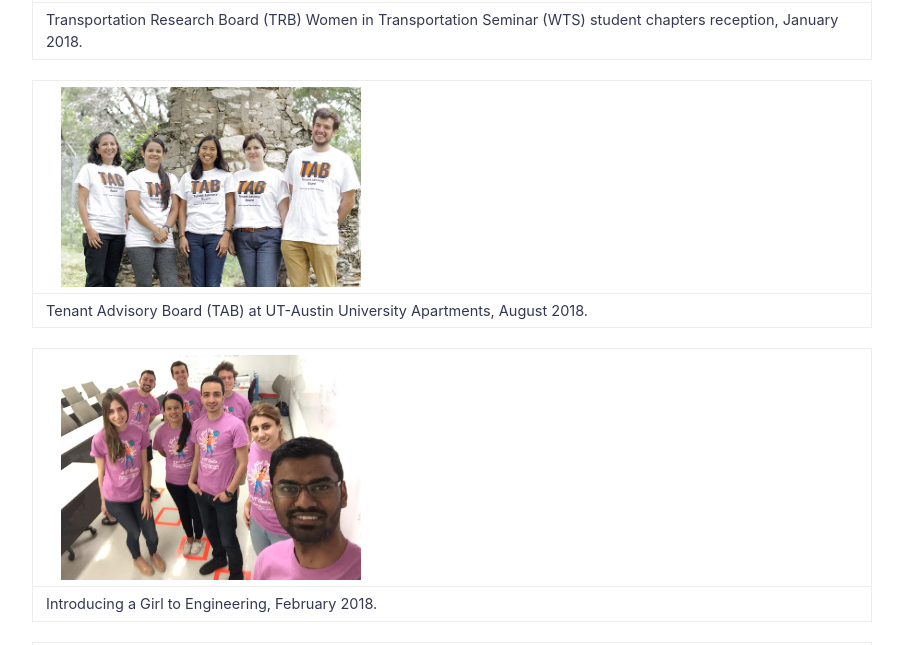
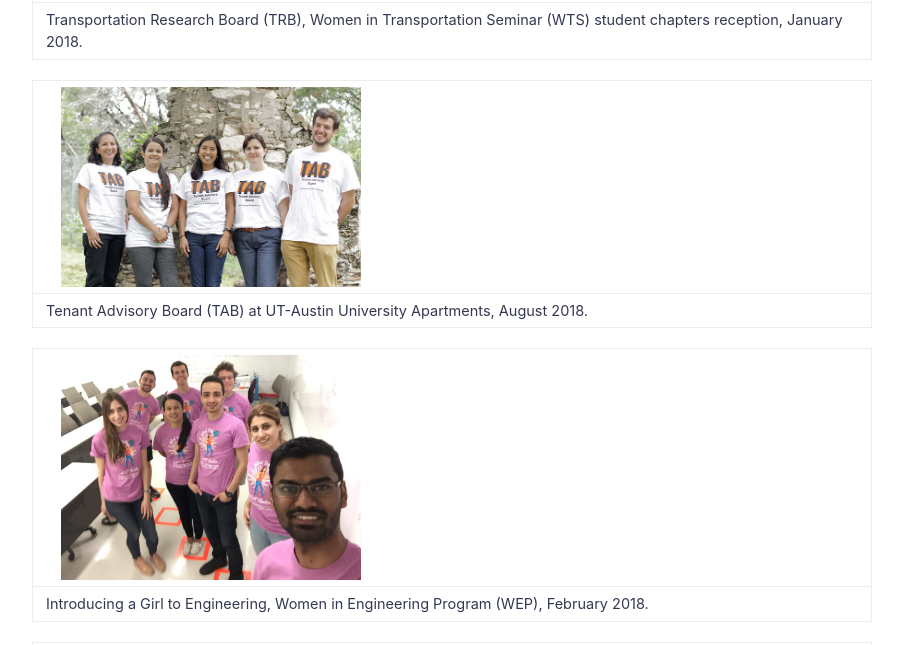
Before and after one commit to nzunigag/nzunigag.github.io, a Jekyll site: the page built from activities.md, in a window 1280 px wide and 1400 px high, scrolled down 3010 px, cut to the strip 249-894 px from the top of the window. Shown: the whole strip, without its empty margins (188-1091 px from the left). Built offline with Jekyll 4.4.1, drawn with Linux system fonts in a browser that asks for light colours; some of the changed text lies outside the part shown.

Commit message:
Update activities.md

```diff
--- a/activities.md
+++ b/activities.md
@@ -52,10 +52,10 @@ ___
 Dr. Machemehl Annual Christmas Potluck, December 2016.|
 
 | <img src="../assets/pictures/running_2.jpg" ALIGN="center" style="margin:0px 15px ; width:300px; height:283px;"/> |
-Longhorn Run Transportation Running Team, April 2018.|
+Longhorn Run, Transportation Running Team, April 2018.|
 
 | <img src="../assets/pictures/soccer.jpg" ALIGN="center" style="margin:0px 15px ; width:300px; height:225px;"/> |
-Intramurals Transportation Mixed Soccer Team, March 2017.|
+Intramurals, Transportation Mixed Soccer Team, March 2017.|
 
 | <img src="../assets/pictures/boyles.jpg" ALIGN="center" style="margin:0px 15px ; width:300px; height:225px;"/> |
 Dr. Boyles surprise birthday cake, October 2018.|
@@ -64,13 +64,13 @@ Dr. Boyles surprise birthday cake, October 2018.|
 Women in Transportation Seminar (WTS) UT-Austin student chapter welcome, September 2017.|
 
 | <img src="../assets/pictures/TRB2018.jpg" ALIGN="center" style="margin:0px 15px ; width:300px; height:225px;"/> |
-Transportation Research Board (TRB) Women in Transportation Seminar (WTS) student chapters reception, January 2018.|
+Transportation Research Board (TRB), Women in Transportation Seminar (WTS) student chapters reception, January 2018.|
 
 | <img src="../assets/pictures/TAB.jpg" ALIGN="center" style="margin:0px 15px ; width:300px; height:200px;"/> |
 Tenant Advisory Board (TAB) at UT-Austin University Apartments, August 2018.|
 
 | <img src="../assets/pictures/girl_day.jpg" ALIGN="center" style="margin:0px 15px ; width:300px; height:225px;"/> |
-Introducing a Girl to Engineering, February 2018.|
+Introducing a Girl to Engineering, Women in Engineering Program (WEP), February 2018.|
 
 | <img src="../assets/pictures/road_cleanup.jpg" ALIGN="center" style="margin:0px 15px ; width:300px; height:225px;"/> |
 Keep Austin Beautiful Adopt a Street Clean-Up with the Capital Area Section of ITE (CAS-ITE), October 2017.|
```
